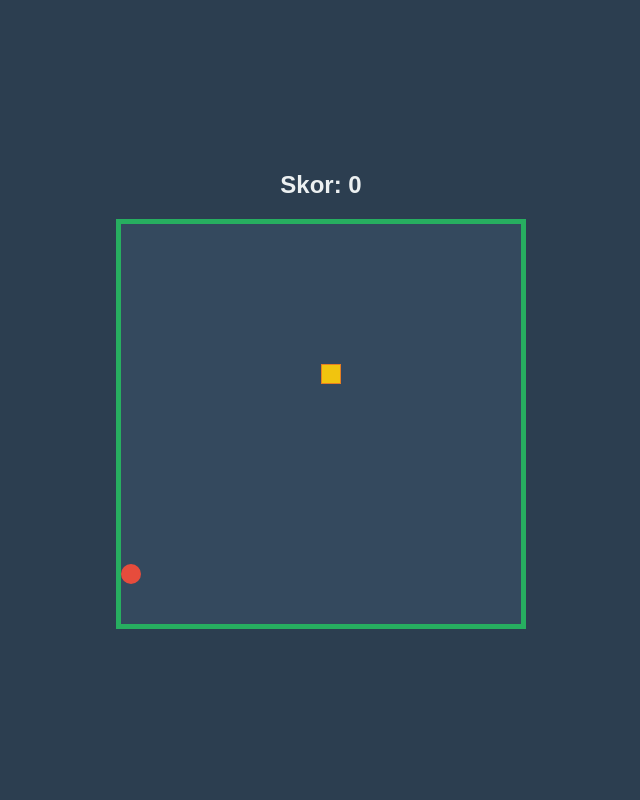
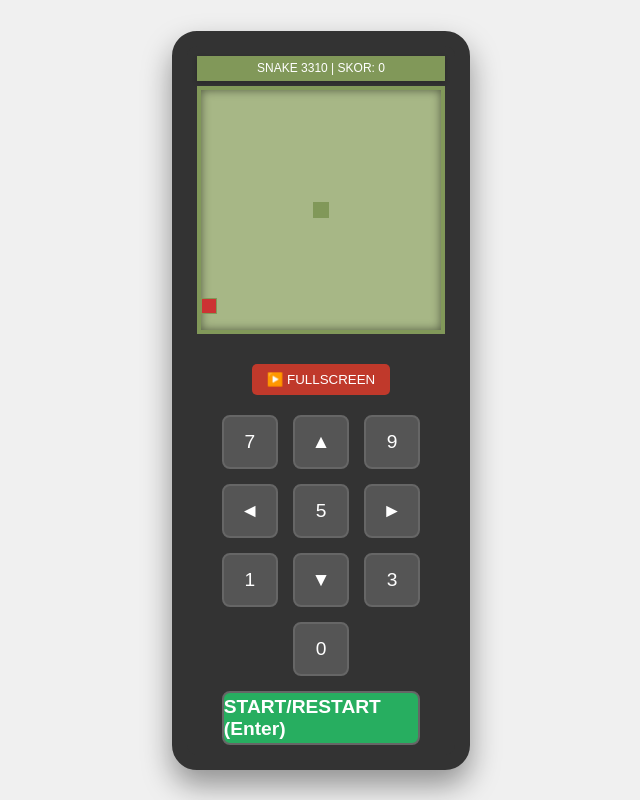
Before and after one commit to ditzzzXZ/psychic-eureka-austronoutszy, a plain HTML site: page snake.html in a window 1280 px wide. Shown: the whole page, without its empty margins (319-959 px from the left). Drawn offline with Linux system fonts and the light colour scheme.

Commit message:
Update snake.html

```diff
--- a/snake.html
+++ b/snake.html
@@ -2,88 +2,215 @@
 <html lang="id">
 <head>
     <meta charset="UTF-8">
-    <title>Snake Game Sederhana</title>
+    <title>Snake Game (Gaya Nokia Jadul)</title>
     <style>
         /* --- CSS INTERNAL DIMULAI DI SINI --- */
+        :root {
+            --nokia-green-dark: #819859;
+            --nokia-green-light: #a7b786;
+            --nokia-frame: #333333;
+            --grid-size: 15;
+            --cell-pixel: 16px;
+        }
+
         body {
             display: flex;
             flex-direction: column;
             align-items: center;
             justify-content: center;
-            height: 100vh;
+            min-height: 100vh;
             margin: 0;
-            background-color: #2c3e50; /* Dark Blue Background */
-            color: #ecf0f1;
-            font-family: 'Arial', sans-serif;
+            background-color: #f0f0f0;
+            font-family: 'Arial', monospace;
+            overflow: hidden;
         }
 
-        #game-area {
+        /* Container utama yang menyerupai HP */
+        #nokia-phone {
+            background-color: var(--nokia-frame);
+            border: 15px solid var(--nokia-frame);
+            border-radius: 25px;
+            box-shadow: 0 15px 30px rgba(0, 0, 0, 0.4);
+            padding: 10px;
+            display: flex;
+            flex-direction: column;
+            align-items: center;
+        }
+
+        /* Layar Game */
+        #game-screen {
+            background-color: var(--nokia-green-light);
+            border: 4px solid var(--nokia-green-dark);
+            box-shadow: inset 0 0 10px rgba(0, 0, 0, 0.5);
+            width: calc(var(--grid-size) * var(--cell-pixel));
+            height: calc(var(--grid-size) * var(--cell-pixel));
             display: grid;
-            border: 5px solid #27ae60; /* Green Border */
-            background-color: #34495e; /* Slightly lighter dark blue */
+            grid-template-columns: repeat(var(--grid-size), 1fr);
+            grid-template-rows: repeat(var(--grid-size), 1fr);
+            margin-bottom: 20px;
+            position: relative;
+            overflow: hidden; /* Penting untuk visual pixel */
         }
 
         .cell {
-            width: 20px;
-            height: 20px;
+            width: var(--cell-pixel);
+            height: var(--cell-pixel);
+            /* Grid tanpa border untuk tampilan retro */
             box-sizing: border-box;
         }
 
         .snake {
-            background-color: #f1c40f; /* Yellow Snake */
-            border: 1px solid #e67e22;
+            background-color: var(--nokia-green-dark);
         }
 
         .food {
-            background-color: #e74c3c; /* Red Food */
-            border-radius: 50%;
+            background-color: #cc3333; /* Warna merah kontras untuk makanan */
+            /* Menggunakan bayangan untuk efek pixel art */
+            box-shadow: 0 0 0 1px var(--nokia-green-dark) inset;
         }
 
-        #score-board {
-            margin-bottom: 20px;
-            font-size: 1.5em;
-            font-weight: bold;
+        /* Score dan Info */
+        #status-bar {
+            width: 100%;
+            height: 25px;
+            background-color: var(--nokia-green-dark);
+            color: #fff;
+            font-size: 12px;
+            line-height: 25px;
+            text-align: center;
+            margin-bottom: 5px;
+            box-shadow: 0 2px 5px rgba(0, 0, 0, 0.2);
         }
+
+        /* Keypad Styling */
+        #keypad {
+            display: grid;
+            grid-template-columns: repeat(3, 1fr);
+            gap: 15px;
+            margin-top: 20px;
+            width: 80%;
+        }
+
+        .key {
+            background-color: #555555;
+            color: #ffffff;
+            border: 2px solid #666666;
+            border-radius: 8px;
+            height: 50px;
+            display: flex;
+            align-items: center;
+            justify-content: center;
+            font-size: 1.2em;
+            cursor: pointer;
+            user-select: none;
+            transition: background-color 0.1s, box-shadow 0.1s;
+        }
+
+        .key:active {
+            background-color: #777777;
+            box-shadow: inset 0 0 5px rgba(0, 0, 0, 0.5);
+        }
+
+        /* Tombol Keypad Khusus */
+        #key-0 {
+            grid-column: 2 / 3; /* Pusatkan tombol 0 */
+        }
+        #key-start {
+             grid-column: 1 / 4;
+             background-color: #27ae60;
+             font-weight: bold;
+        }
+
+        /* Tombol Fullscreen */
+        #fullscreen-btn {
+            margin-top: 10px;
+            padding: 8px 15px;
+            background-color: #c0392b;
+            color: white;
+            border: none;
+            border-radius: 5px;
+            cursor: pointer;
+        }
+
         /* --- CSS INTERNAL SELESAI --- */
     </style>
 </head>
 <body>
 
-    <div id="score-board">Skor: 0</div>
-    <div id="game-area">
+    <div id="nokia-phone">
+        <div id="status-bar">
+            <span>SNAKE 3310 | </span>
+            <span id="score-display">SKOR: 0</span>
         </div>
+        <div id="game-screen">
+            </div>
+
+        <button id="fullscreen-btn">▶️ FULLSCREEN</button>
+
+        <div id="keypad">
+            <div class="key" data-key="7">7</div>
+            <div class="key" data-key="8" data-direction="up">▲</div>
+            <div class="key" data-key="9">9</div>
+
+            <div class="key" data-key="4" data-direction="left">◄</div>
+            <div class="key" data-key="5">5</div>
+            <div class="key" data-key="6" data-direction="right">►</div>
+
+            <div class="key" data-key="1">1</div>
+            <div class="key" data-key="2" data-direction="down">▼</div>
+            <div class="key" data-key="3">3</div>
+
+            <div id="key-0" class="key" data-key="0">0</div>
+            <div id="key-start" class="key" data-key="enter">START/RESTART (Enter)</div>
+        </div>
+    </div>
 
     <script>
         /* --- JAVASCRIPT INTERNAL DIMULAI DI SINI --- */
-        const GRID_SIZE = 20;
-        const GRID_DIMENSION = 20; // Papan 20x20
-        const gameArea = document.getElementById('game-area');
-        const scoreBoard = document.getElementById('score-board');
-        let snake = [{ x: 10, y: 10 }]; // Posisi awal ular
-        let food = {};
-        let direction = { x: 0, y: -1 }; // Awalnya bergerak ke atas
-        let score = 0;
-        let gameLoop;
-        let speed = 200; // Kecepatan (millidetik)
+        const GRID_DIMENSION = 15;
+        const gameScreen = document.getElementById('game-screen');
+        const scoreDisplay = document.getElementById('score-display');
+        const keypadKeys = document.querySelectorAll('.key');
 
-        // Mengatur grid CSS agar sesuai
-        gameArea.style.gridTemplateColumns = `repeat(${GRID_DIMENSION}, 20px)`;
-        gameArea.style.gridTemplateRows = `repeat(${GRID_DIMENSION}, 20px)`;
+        let snake, food, direction, score, gameLoop, speed;
 
-        // 1. Inisialisasi Papan Permainan
+        function initializeGame() {
+            snake = [{ x: 7, y: 7 }];
+            food = {};
+            // Awalnya ular tidak bergerak sampai tombol ditekan
+            direction = { x: 0, y: 0 };
+            score = 0;
+            speed = 200;
+            clearInterval(gameLoop);
+            scoreDisplay.textContent = `SKOR: 0`;
+        }
+
+        // 1. Fullscreen Toggle
+        document.getElementById('fullscreen-btn').addEventListener('click', () => {
+            const elem = document.documentElement;
+            if (document.fullscreenElement) {
+                document.exitFullscreen();
+            } else {
+                elem.requestFullscreen().catch(err => {
+                    alert(`Gagal mengaktifkan Fullscreen: ${err.message}`);
+                });
+            }
+        });
+
+        // 2. Inisialisasi Papan Permainan
         function createGrid() {
-            gameArea.innerHTML = '';
+            gameScreen.innerHTML = '';
             for (let y = 0; y < GRID_DIMENSION; y++) {
                 for (let x = 0; x < GRID_DIMENSION; x++) {
                     const cell = document.createElement('div');
                     cell.classList.add('cell');
                     cell.id = `cell-${x}-${y}`;
-                    gameArea.appendChild(cell);
+                    gameScreen.appendChild(cell);
                 }
             }
         }
 
-        // 2. Menempatkan Makanan secara acak
+        // 3. Menempatkan Makanan
         function placeFood() {
             let newFood;
             do {
@@ -95,9 +222,9 @@
             food = newFood;
         }
 
-        // 3. Menggambar Ular dan Makanan
+        // 4. Menggambar Ular dan Makanan
         function draw() {
-            // Hapus semua kelas 'snake' dan 'food'
+            // Hapus kelas dari semua sel
             document.querySelectorAll('.cell').forEach(cell => {
                 cell.classList.remove('snake', 'food');
             });
@@ -111,14 +238,13 @@
             // Gambar Makanan
             const foodCell = document.getElementById(`cell-${food.x}-${food.y}`);
             if (foodCell) foodCell.classList.add('food');
-
-            // Update Skor
-            scoreBoard.textContent = `Skor: ${score}`;
         }
 
-        // 4. Logika Pergerakan
+        // 5. Logika Pergerakan
         function move() {
-            // Kepala baru
+            // Jangan bergerak jika direction {x: 0, y: 0}
+            if (direction.x === 0 && direction.y === 0) return;
+
             const head = { x: snake[0].x + direction.x, y: snake[0].y + direction.y };
 
             // Cek Tabrakan Dinding
@@ -127,7 +253,7 @@
                 return;
             }
 
-            // Cek Tabrakan Diri Sendiri (Ular makan ekor)
+            // Cek Tabrakan Diri Sendiri
             if (snake.some((segment, index) => index !== 0 && segment.x === head.x && segment.y === head.y)) {
                 gameOver();
                 return;
@@ -139,10 +265,12 @@
             // Cek Makan Makanan
             if (head.x === food.x && head.y === food.y) {
                 score++;
-                placeFood(); // Tambah makanan baru
-                // Kecepatan dipercepat sedikit
+                placeFood();
+                scoreDisplay.textContent = `SKOR: ${score}`;
+
+                // Percepat (Tingkat Kesulitan)
                 clearInterval(gameLoop);
-                speed = Math.max(80, speed - 5);
+                speed = Math.max(80, speed - 5); // Kecepatan minimum 80ms
                 gameLoop = setInterval(gameTick, speed);
             } else {
                 // Hapus ekor jika tidak makan
@@ -152,54 +280,102 @@
             draw();
         }
 
-        // 5. Mengatur Input Tombol Panah
-        document.addEventListener('keydown', e => {
-            const currentDirection = direction;
-            switch (e.key) {
+        // 6. Mengatur Input Keypad (Keyboard & Tombol Virtual)
+        function changeDirection(newDir) {
+            const currentDir = direction;
+            if (newDir.x === -currentDir.x && newDir.y === -currentDir.y) return; // Tidak boleh putar balik 180 derajat
+            if (newDir.x !== 0 || newDir.y !== 0) {
+                 direction = newDir;
+            }
+        }
+
+        function handleInput(key) {
+            let newDir = null;
+            let gameStarted = (direction.x !== 0 || direction.y !== 0);
+
+            switch (key) {
                 case 'ArrowUp':
-                    if (currentDirection.y === 0) direction = { x: 0, y: -1 }; // Hanya ubah jika tidak bergerak berlawanan
+                case '8':
+                    newDir = { x: 0, y: -1 }; break;
+                case 'ArrowDown':
+                case '2':
+                    newDir = { x: 0, y: 1 }; break;
+                case 'ArrowLeft':
+                case '4':
+                    newDir = { x: -1, y: 0 }; break;
+                case 'ArrowRight':
+                case '6':
+                    newDir = { x: 1, y: 0 }; break;
+                case 'Enter':
+                    if (!gameStarted) startGame(); // Mulai ulang game
                     break;
-                case 'ArrowDown':
-                    if (currentDirection.y === 0) direction = { x: 0, y: 1 };
-                    break;
-                case 'ArrowLeft':
-                    if (currentDirection.x === 0) direction = { x: -1, y: 0 };
-                    break;
-                case 'ArrowRight':
-                    if (currentDirection.x === 0) direction = { x: 1, y: 0 };
-                    break;
+                default: return;
             }
+
+            if (newDir) {
+                // Jika ini adalah gerakan pertama, mulai game
+                if (!gameStarted) {
+                    startGame();
+                }
+                changeDirection(newDir);
+            }
+        }
+
+        // Event Listener untuk Keyboard
+        document.addEventListener('keydown', e => handleInput(e.key));
+
+        // Event Listener untuk Keypad Virtual
+        keypadKeys.forEach(key => {
+            key.addEventListener('click', () => {
+                const dir = key.dataset.direction;
+                const keyId = key.dataset.key;
+
+                if (dir) {
+                    let newDir;
+                    if (dir === 'up') newDir = { x: 0, y: -1 };
+                    else if (dir === 'down') newDir = { x: 0, y: 1 };
+                    else if (dir === 'left') newDir = { x: -1, y: 0 };
+                    else if (dir === 'right') newDir = { x: 1, y: 0 };
+
+                    if (newDir) {
+                        // Jika ini adalah gerakan pertama, mulai game
+                        if (direction.x === 0 && direction.y === 0) startGame();
+                        changeDirection(newDir);
+                    }
+                } else if (keyId === 'enter') {
+                    handleInput('Enter');
+                }
+            });
         });
 
-        // 6. Fungsi Game Over
+        // 7. Fungsi Game Over
         function gameOver() {
             clearInterval(gameLoop);
-            alert(`Game Over! Skor akhir Anda: ${score}. Tekan OK untuk bermain lagi.`);
-            // Reset Game
-            snake = [{ x: 10, y: 10 }];
-            direction = { x: 0, y: -1 };
-            score = 0;
-            speed = 200;
-            startGame();
+            alert(`GAME OVER! Skor: ${score} | Tekan 'OK' atau tombol 'START' untuk main lagi.`);
+            initializeGame();
+            draw(); // Tampilkan ular awal di tengah
         }
 
-        // 7. Tick utama game
+        // 8. Tick Utama Game
         function gameTick() {
             move();
         }
 
-        // 8. Memulai Game
+        // 9. Memulai/Merestart Game
         function startGame() {
-            createGrid();
+            initializeGame(); // Reset data
             placeFood();
-            draw();
+            // Atur arah awal ke atas untuk memulai
+            direction = { x: 0, y: -1 };
             gameLoop = setInterval(gameTick, speed);
         }
 
-        // Panggil fungsi untuk memulai game saat halaman dimuat
-        startGame();
-
+        // Mulai tampilan awal saat halaman dimuat
+        createGrid();
+        initializeGame();
+        placeFood();
+        draw();
         /* --- JAVASCRIPT INTERNAL SELESAI --- */
     </script>
 </body>
-  </html>
+    </html>
```
